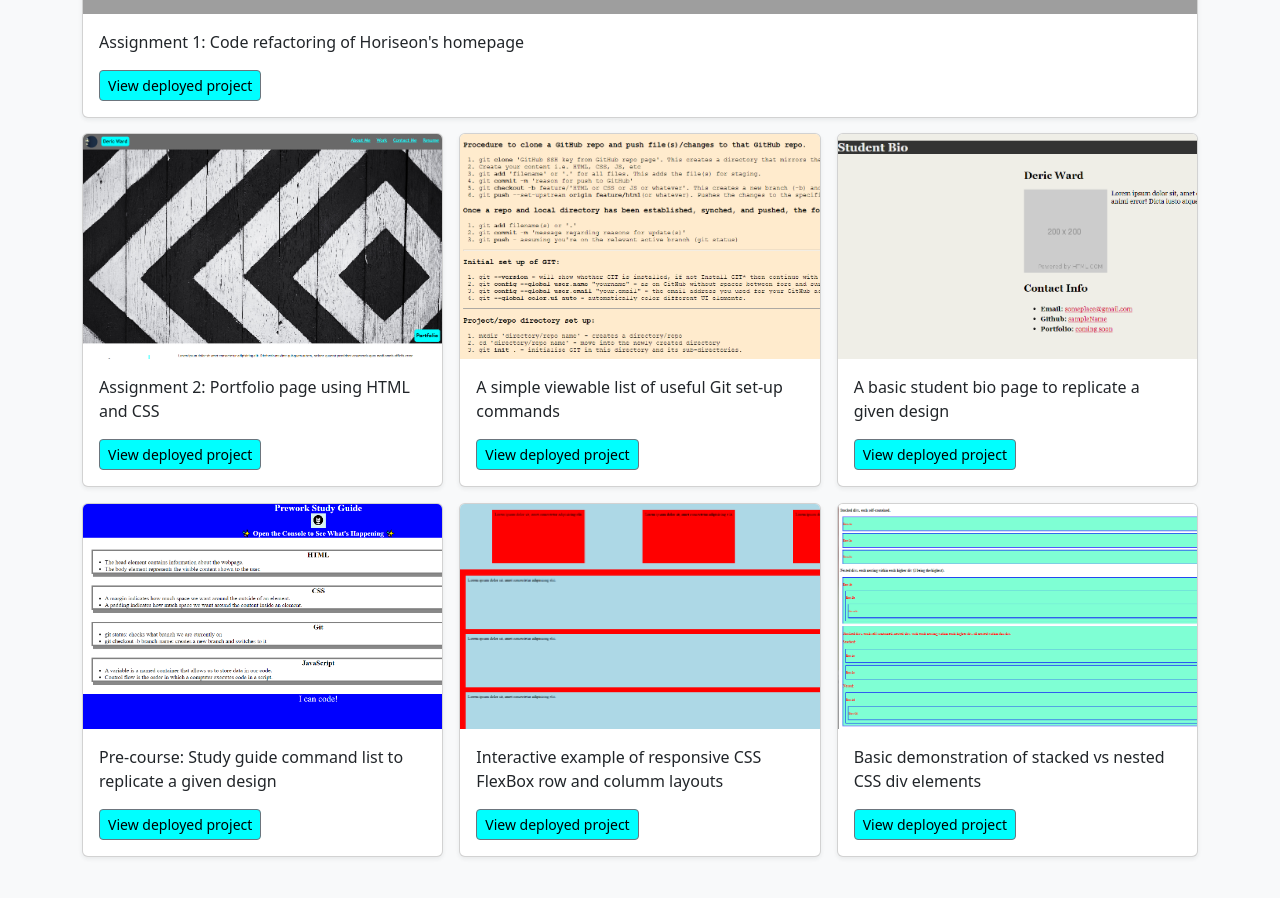
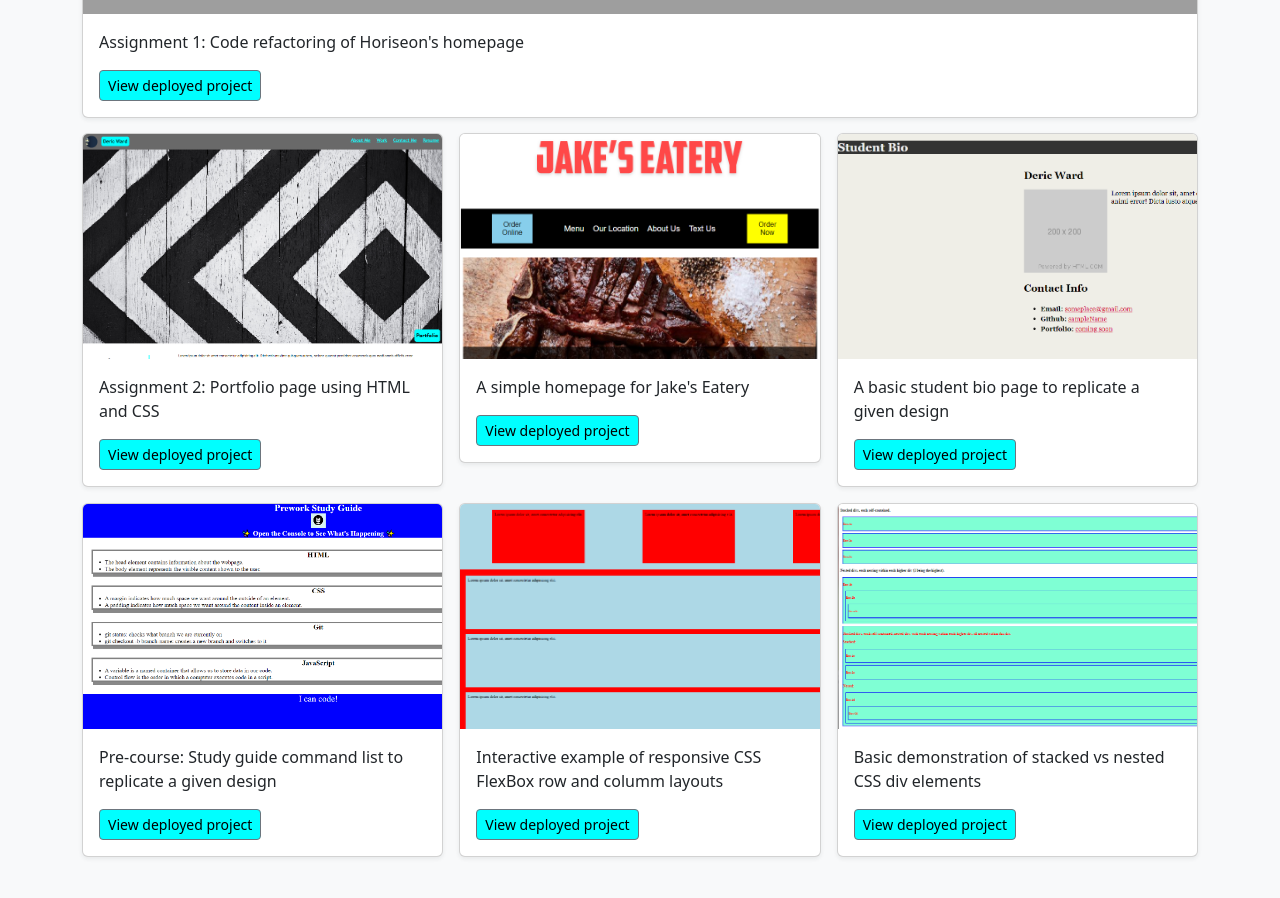
Before and after one commit to DericWard/module-3_challenge, a plain HTML site: page index.html in a window 1280 px wide. Shown: the part 880-1778 px from the top of the page. Drawn offline with nearby package versions, Linux system fonts and the light colour scheme; grey boxes are pictures that could not be loaded.

Commit message:
changed 2nd card from 'Git commands' to 'Jakes Eatery' project

```diff
--- a/assets/css/style.css
+++ b/assets/css/style.css
@@ -40,7 +40,7 @@
 }
 
 .card-img-2 {
-  background-image: url(../images/git-commands.PNG);
+  background-image: url(../images/jakes-screenshot.PNG);
   background-size: var(--screenVar);
 }
 
--- a/index.html
+++ b/index.html
@@ -91,14 +91,14 @@
               <svg class="bd-placeholder-img card-img-top card-img-2" width="100%" height="225"
                 xmlns="http://www.w3.org/2000/svg" role="img" aria-label="Placeholder: Thumbnail"
                 preserveAspectRatio="xMidYMid slice" focusable="false">
-                <title>Git-commands</title>
+                <title>Jakes-eatery</title>
               </svg>
               <div class="card-body">
-                <p class="card-text">A simple viewable list of useful Git set-up commands</p>
+                <p class="card-text">A simple homepage for Jake's Eatery</p>
                 <div class="d-flex justify-content-between align-items-center">
                   <div class="btn-group">
                     <form>
-                      <button type="submit" formaction="https://dericward.github.io/git-commands/"
+                      <button type="submit" formaction="https://dericward.github.io/jakes-eatery/"
                         class="btn btn-sm btn-outline-secondary">View deployed project</button>
                     </form>
                   </div>
```
Also changed, not shown: assets/images/jakes-screenshot.PNG (added).
